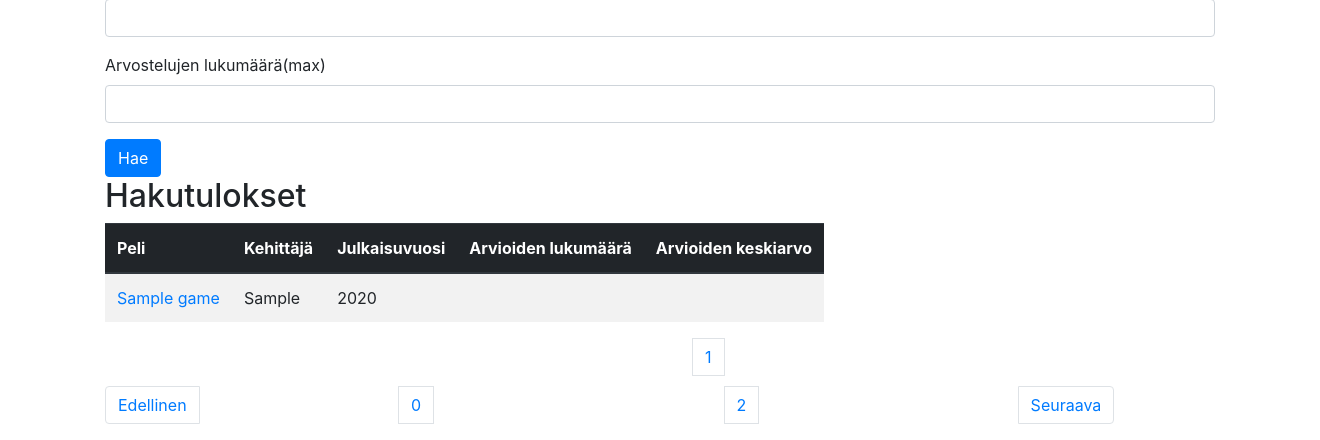
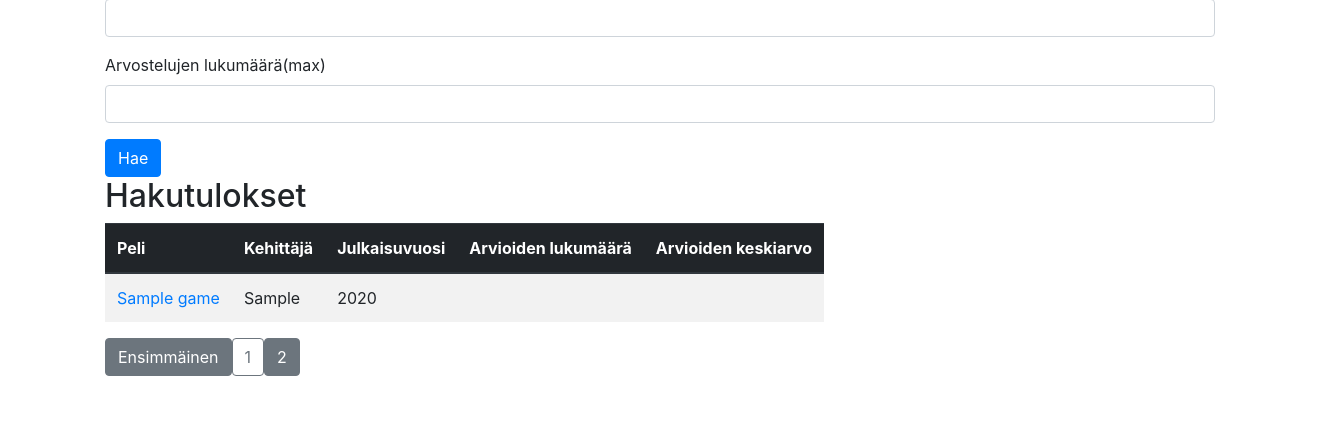
Before and after one commit to anonOstrich/gamelogger, a Flask app: template application/templates/search/search.html in a window 1320 px wide. Shown: the part 778-1218 px from the top of the page. After the commit the page ends 1154 px from the top, so only its background shows below. Run offline with Flask 2, Linux system fonts and the light colour scheme; tables that the repository leaves empty hold one stand-in row (values such as "Sample post"); the template is opened without the code that fills it: values that come from a table or form of the project are taken from there, most other values are stand-ins (such as "Sample title", 1, 10 or a date in 2020); some libraries are stand-ins or nearby versions.

Commit message:
Hiottu hakusivutuksen käyttäjäkokemusta
Palkin nappulat ovat keskenään samanlaisia. Eteenpäin ohjaava palkki näkyy vain jos seuraavalla sivulla mahdollisesti on jotain.

```diff
--- a/application/constants.py
+++ b/application/constants.py
@@ -2,6 +2,6 @@ from datetime import date
 
 EDITING_TIME_LIMIT = 60
 LAST_ACCEPTABLE_RELEASE_YEAR = date.today().year + 1
-GAME_RESULTS_PER_PAGE = 2
+GAME_RESULTS_PER_PAGE = 10
 REVIEW_RESULTS_PER_PAGE = 10
 USER_RESULTS_PER_PAGE = 15
--- a/application/templates/search/search.html
+++ b/application/templates/search/search.html
@@ -128,7 +128,11 @@
     <button type="submit" class="btn btn-primary">Hae</button>
 </form>
 
-{% if games_info %}
+{% if games_info  %}
+
+{% if games_info|length == 0%}
+Ei enempää tuloksia
+{% endif %}
 
 <h2 id = "result_table">Hakutulokset</h2>
 
@@ -165,43 +169,33 @@
     </tbody>
 </table>
 
-<nav aria-label="Search results navigation">
-  <ul class="pagination">
-    <li class="page-item">
+<div class="btn-group" role="group" aria-label="Search results navigation">
+
+
+  <form method = "POST", action = "{{ url_for('search', page_number = 1)}}">
+  <button type="submit" class="btn btn-secondary">Ensimmäinen</button>
+  </form>
+
+    {% if page_number > 1 %}
     <form method = "POST", action = "{{ url_for('search', page_number = page_number - 1)}}">
-        <span style="visibility: hidden;">{{form}}</span>
-        <button type="submit" class="page-link">Edellinen</button>
-    </form>
-    </li>
+  <button type="submit" class="btn btn-secondary">{{ page_number - 1 }}</button>
+  </form>
+  {% endif%}
 
-        <li class="page-item">
-    <form method = "POST", action = "{{ url_for('search', page_number = page_number -1)}}">
-        <span style="visibility: hidden;">{{form}}</span>
-        <button type="submit" class="page-link">{{page_number - 1}}</button>
-    </form>
-    </li>
+  {% if games_info|length > 0 %}
 
-        <li class="page-item">
+  <form method = "POST", action = "{{ url_for('search', page_number = page_number)}}">
+  <button type="submit" class="btn btn-outline-secondary">{{ page_number }}</button>
+  </form>
+  {% endif %}
 
-        <a class="page-link" href="#">{{page_number}}</a>
+{% if not last_page %}
+  <form method = "POST", action = "{{ url_for('search', page_number = page_number + 1)}}">
+  <button type="submit" class="btn btn-secondary">{{ page_number + 1}}</button>
+  </form>
+{% endif %}
 
-    </li>
-
-        <li class="page-item">
-    <form method = "POST", action = "{{ url_for('search', page_number = page_number +1)}}">
-        <span style="visibility: hidden;">{{form}}</span>
-        <button type="submit" class="page-link">{{ page_number + 1}}</button>
-    </form>
-    </li>
-
-        <li class="page-item">
-    <form method = "POST", action = "{{ url_for('search', page_number = page_number +1)}}">
-        <span style="visibility: hidden;">{{form}}</span>
-        <button type="submit" class="page-link">Seuraava</button>
-    </form>
-    </li>
-  </ul>
-</nav>
+</div>
 
 
 
```
Also changed, not shown: application/search/views.py (+3 -4 lines), application/templates/search/search_results.html (deleted, +0 -44 lines).
